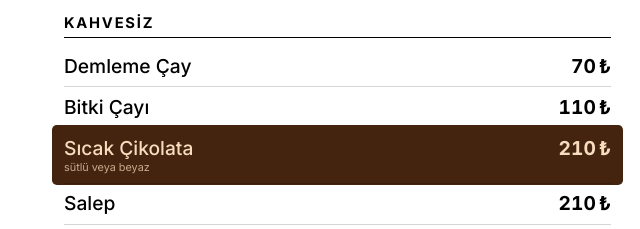
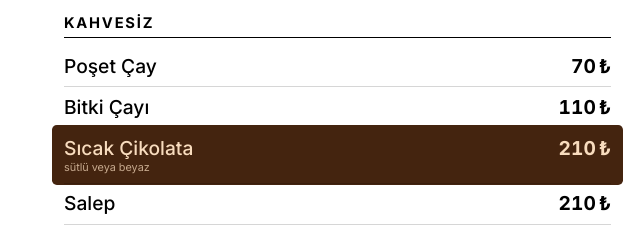
Before and after one commit to alptugrulapa/poipu-menu, a plain HTML site: page sicak.html in a window 1280 px wide. Shown: the part 398-627 px from the top of the page, 0-640 px from the left. Drawn offline with Linux system fonts and the light colour scheme.

Commit message:
Demleme Çay'ın adı Poşet Çay oldu
Sıcak ekranın Kahvesiz bölümünde ürünün adı değişti; fiyatı (70 ₺) ve yeri aynı.

Önceki sürüme dönüş: bu commit geri alınır.

```diff
--- a/sicak.html
+++ b/sicak.html
@@ -364,7 +364,7 @@ li.urun.kis-yanik .tarif { color: #F8DCBE; }
       <h2 class="bolum-basligi">KAHVESİZ</h2>
       <ul class="urunler">
 <li class="urun">
-        <span class="ad">Demleme Çay</span>
+        <span class="ad">Poşet Çay</span>
         <span class="fiyat"><b>70 ₺</b></span>
 
       </li>
```
